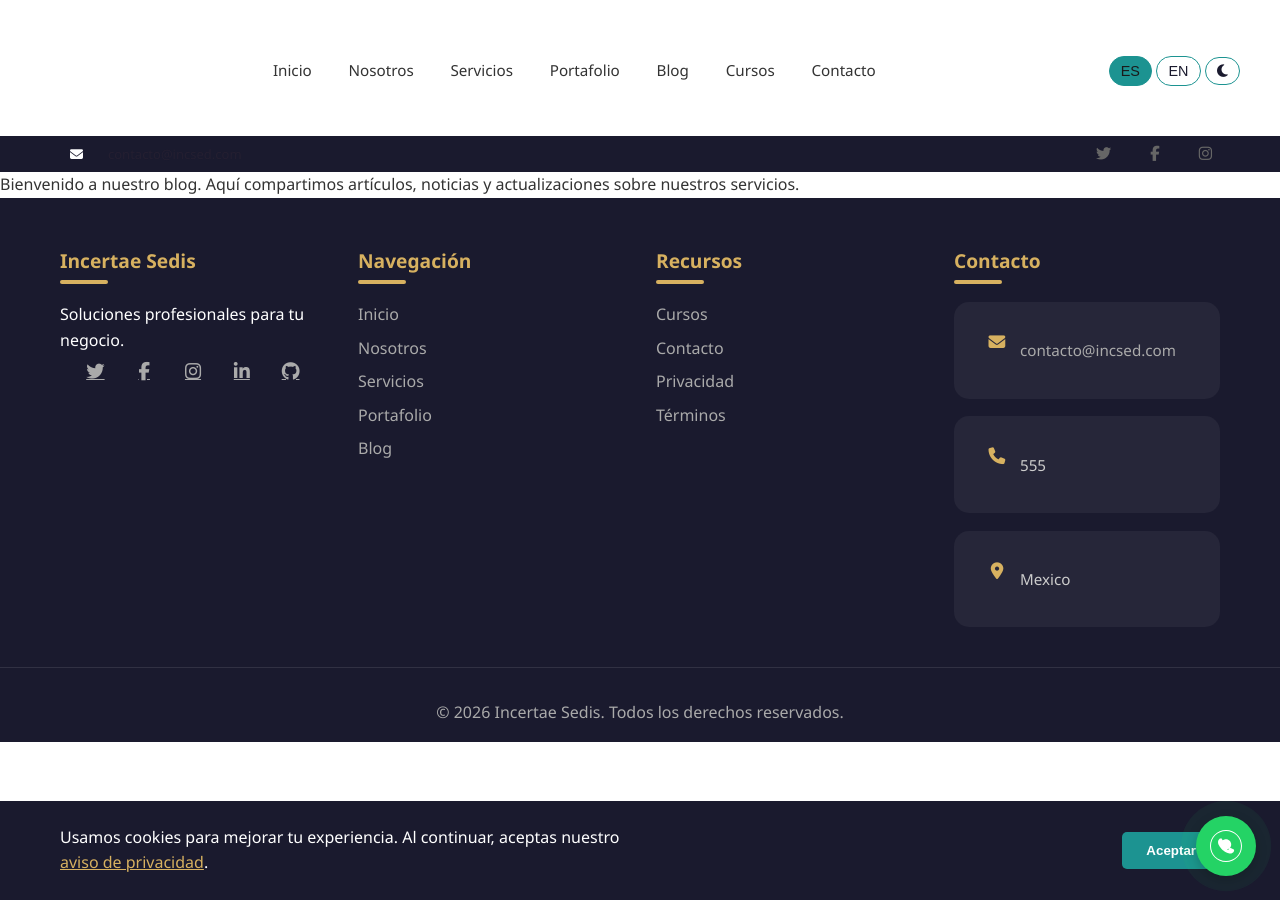
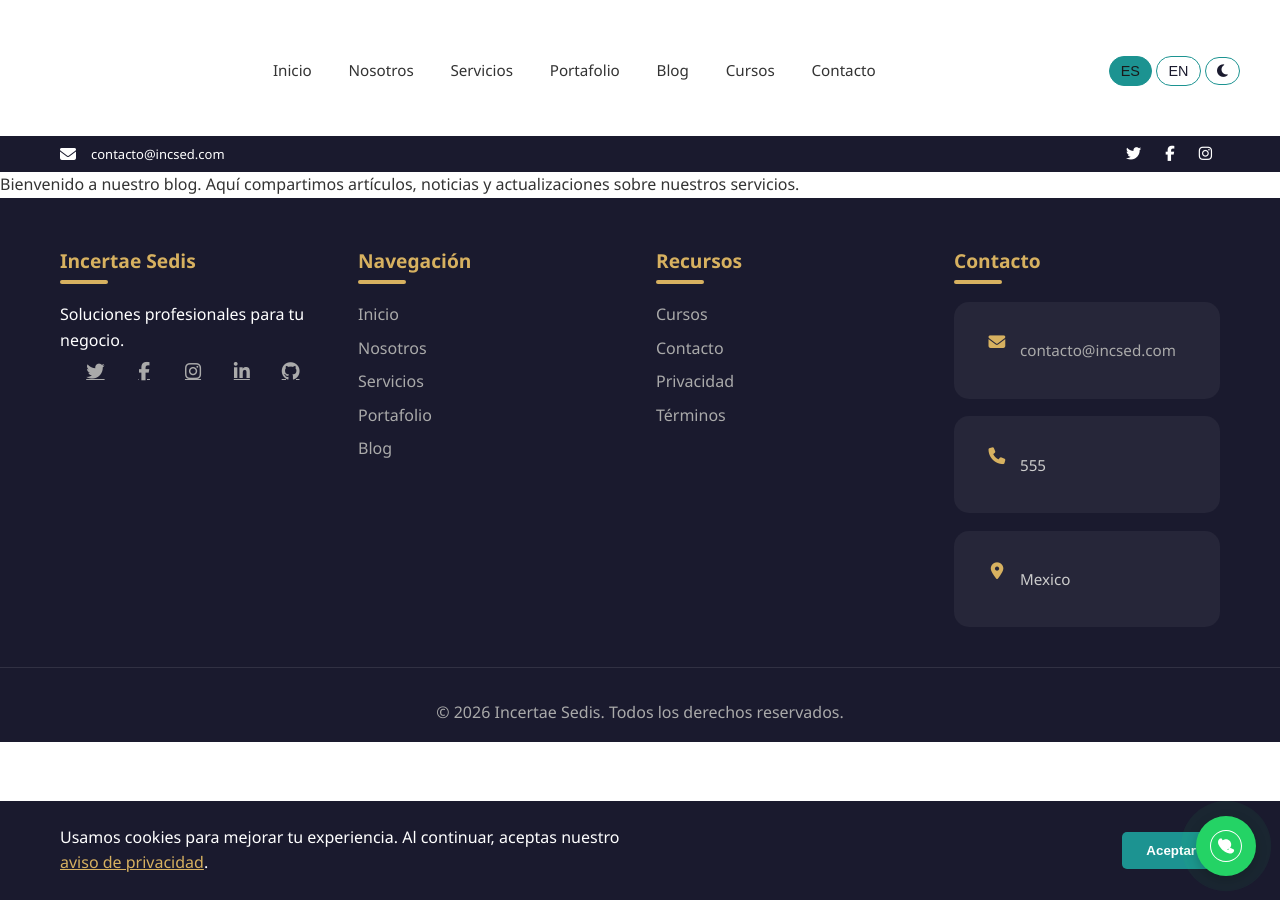
Before and after one commit to incsed/website, a Jekyll site: the page built from _pages/blog.md, in a window 1280 px wide. Built offline with Jekyll 4.4.1, drawn with Linux system fonts in a browser that asks for light colours.

Commit message:
top header override

```diff
--- a/_layouts/default.html
+++ b/_layouts/default.html
@@ -18,7 +18,7 @@
 <div id="top-header" aria-label="Contact" role="navigation">
 		<div class="container">
 			<div id="et-info">
-							<span id="et-info-phone"></span>
+							<!-- <span id="et-info-phone"></span> -->
 			<i class="fas fa-envelope"></i>
 							<a href="mailto:contacto@incsed.com"><span id="et-info-email">contacto@incsed.com</span></a>
                 </div> <!-- #et-info -->
--- a/assets/css/style.css
+++ b/assets/css/style.css
@@ -182,35 +182,35 @@ nav .logo .logo-svg {
 }
 */
 #top-header {
-    background-color: var(--dark); /* Use your primary or dark color */
-    color: var(--white);
-    height: var(--topbar-height);
-    line-height: var(--topbar-height);
-    font-size: 13px;
-    z-index: 1001;
+    background-color: var(--dark) !important;
+    color: var(--white) !important;
+    height: var(--topbar-height) !important;
+    display: flex !important; /* Force layout */
+    align-items: center;
     position: relative;
-    display: block;
+    z-index: 1001; /* Must be higher than mainHeader if they overlap */
+    overflow: hidden;
 }
 
 #top-header .container {
     display: flex;
     justify-content: space-between;
-    align-items: center;
+    width: 100%;
     max-width: 1200px;
     margin: 0 auto;
     padding: 0 20px;
 }
 
-#top-header a {
-    color: var(--white);
-    text-decoration: none;
-    margin-left: 15px;
+#et-info, .top-links {
+    display: flex;
+    align-items: center;
+    gap: 15px;
 }
 
-#et-info {
-    display: flex;
-    align-items: center;
-    gap: 10px;
+#top-header a {
+    color: var(--white) !important;
+    text-decoration: none;
+    font-size: 13px;
 }
 
 #top-header .et-social-icons {
```
